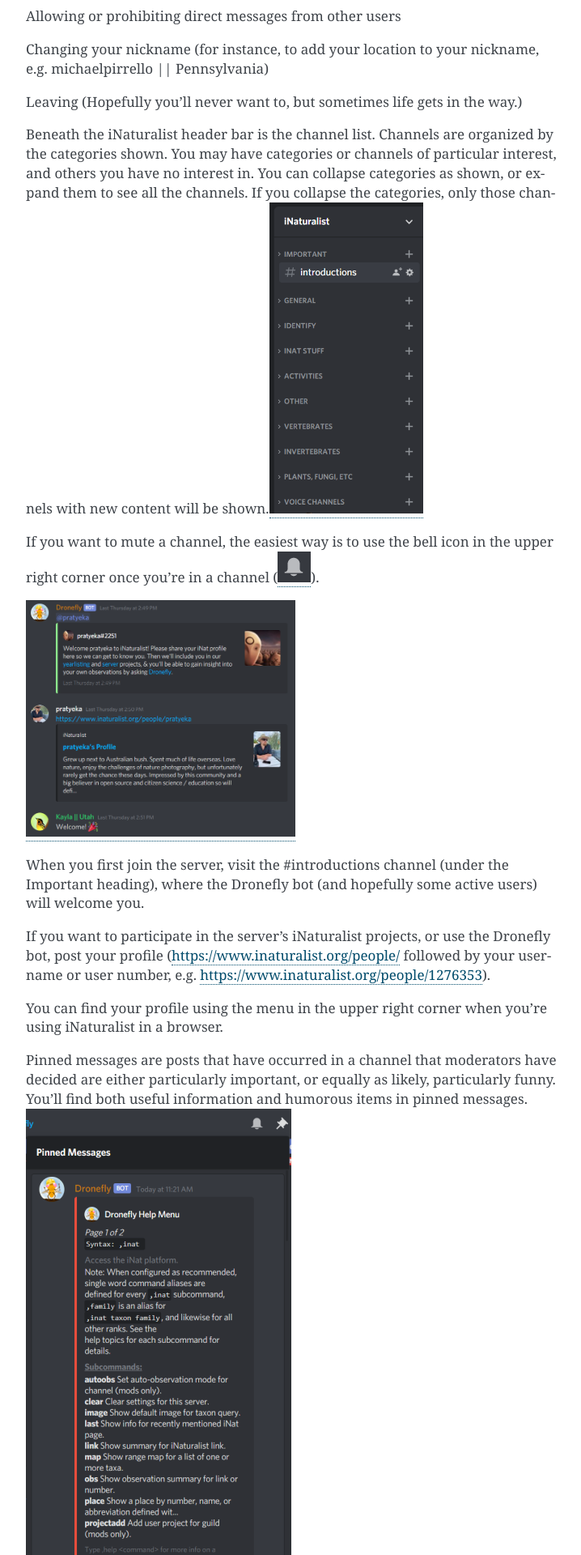
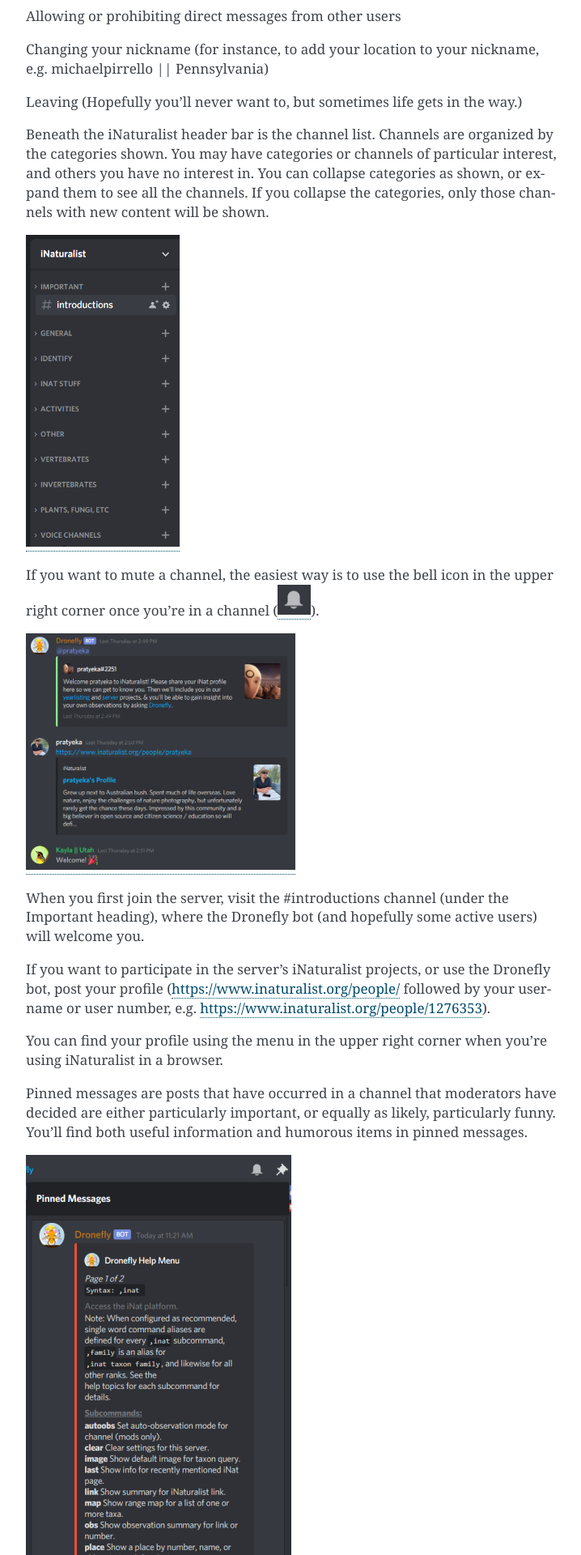
Before and after one commit to dronefly-garden/dronefly-doc, a Sphinx documentation site: the page built from docs/guide_for_participants.rst, in a window 1280 px wide. Shown: the part 2832-4752 px from the top of the page at 81% size, without its empty margins (388-1106 px from the left). Built offline with Sphinx 7.4.7, drawn with Linux system fonts in a browser that asks for light colours.

```diff
--- a/docs/guide_for_participants.rst
+++ b/docs/guide_for_participants.rst
@@ -86,7 +86,9 @@ organized by the categories shown. You may have categories or channels
 of particular interest, and others you have no interest in. You can
 collapse categories as shown, or expand them to see all the channels. If
 you collapse the categories, only those channels with new content will
-be shown.\ |image7|
+be shown.
+
+|image7|
 
 If you want to mute a channel, the easiest way is to use the bell icon
 in the upper right corner once you’re in a channel (|image8|).
@@ -108,7 +110,9 @@ you’re using iNaturalist in a browser.
 Pinned messages are posts that have occurred in a channel that
 moderators have decided are either particularly important, or equally as
 likely, particularly funny. You’ll find both useful information and
-humorous items in pinned messages.\ |image10|
+humorous items in pinned messages.
+
+|image10|
 
 For instance, in the #bot-stuff channel, you’ll find information about
 commands you can use with bots as pinned items.
@@ -300,7 +308,9 @@ contain:|image28|
 
    Note: Dronefly also supports *,species*.
 
-,user - Show user if their iNaturalist ID is known.\ |image29|
+,user - Show user if their iNaturalist ID is known.
+
+|image29|
 
 (*,me* is an alias for ,user me and will show you your own statistics)
 
@@ -483,7 +493,9 @@ fahrenheit (f) Convert Fahrenheit degree to Celsius or Kelvin.
 
 kelvin (k) Convert Kelvin degree to Celsius or Fahrenheit.
 
-kg Convert kilograms to pounds.\ |image37|
+kg Convert kilograms to pounds.
+
+|image37|
 
 km Convert kilometers to miles.
 
@@ -521,7 +533,9 @@ tz Gets the time in any timezone. (e.g.\ *-time tz America/New_York*)
 
 user Shows the current time for user.
 
-*-tweets* - Gets information from Twitter's API\ |image39|
+*-tweets* - Gets information from Twitter's API
+
+|image39|
 
 Tweets subcommands
 """"""""""""""""""
```
Also changed, not shown: other parts of docs/guide_for_participants.rst (+12 -8 lines).
